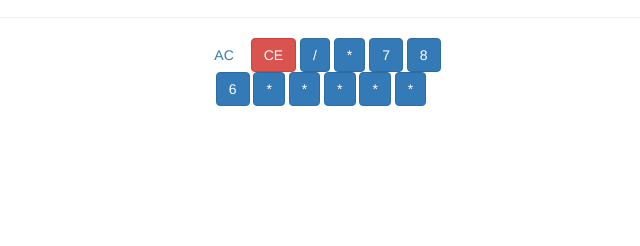
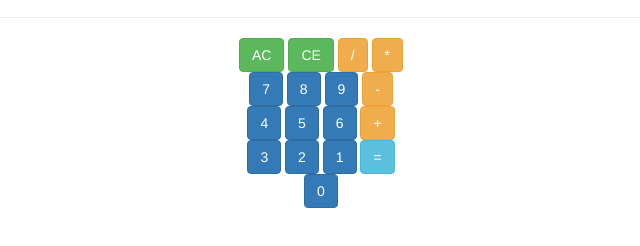
Before and after one commit to jnprogrammer/calculator, a plain HTML site: page public/index.html in a window 1280 px wide. Shown: the part 116-362 px from the top of the page, without its empty margins (319-959 px from the left). Drawn offline with nearby package versions, Linux system fonts and the light colour scheme.

Commit message:
Updated UI

```diff
--- a/public/index.html
+++ b/public/index.html
@@ -18,20 +18,28 @@
   <hr>
   </div>
   <div class="text-center" id="calculator">
-    <a class="btn 655" id="deleteAll">AC</a>
-    <a class="btn btn-danger" id="backOne">CE</a>
-    <a class="btn btn-primary" id="/">/</a>
-    <a class="btn btn-primary" id="*">*</a>
+    <a class="btn btn-success" id="deleteAll">AC</a>
+    <a class="btn btn-success" id="backOne">CE</a>
+    <a class="btn btn-warning" id="/">/</a>
+    <a class="btn btn-warning" id="*">*</a>
+    <br/>
     <a class="btn btn-primary" id="7">7</a>
     <a class="btn btn-primary" id="8">8</a>
+    <a class="btn btn-primary" id="9">9</a>
+    <a class="btn btn-warning" id="-">-</a>
     <br/>
+    <a class="btn btn-primary" id="4">4</a>
+    <a class="btn btn-primary" id="5">5</a>
     <a class="btn btn-primary" id="6">6</a>
-    <a class="btn btn-primary" id="*">*</a>
-    <a class="btn btn-primary" id="*">*</a>
-    <a class="btn btn-primary" id="*">*</a>
-    <a class="btn btn-primary" id="*">*</a>
-    <a class="btn btn-primary" id="*">*</a>
+    <a class="btn btn-warning" id="+">+</a>
     <br/>
+    <a class="btn btn-primary" id="3">3</a>
+    <a class="btn btn-primary" id="2">2</a>
+    <a class="btn btn-primary" id="1">1</a>
+    <a class="btn btn-info" id="=">=</a>
+    <br/>
+    <a class="btn btn-primary" id="0">0</a>
+
   </div>
 
 <script src="calculate.js"></Script>
```
